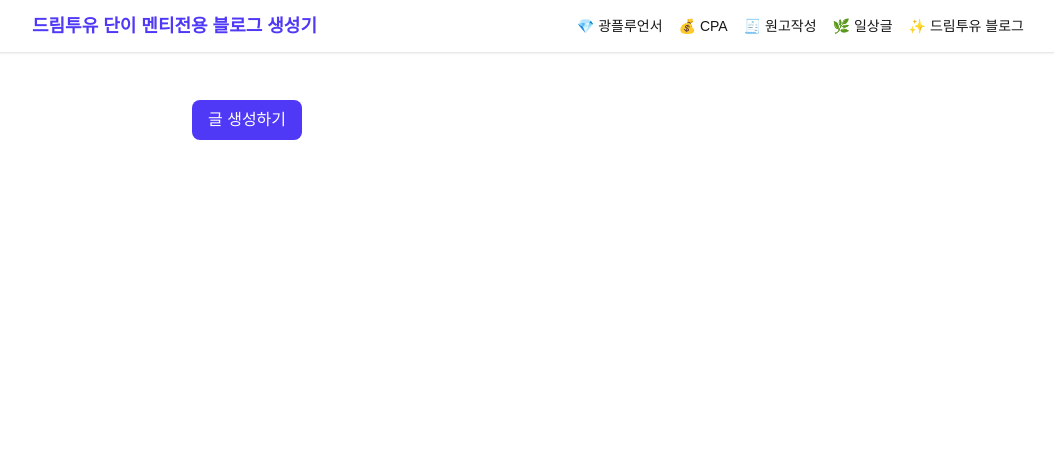
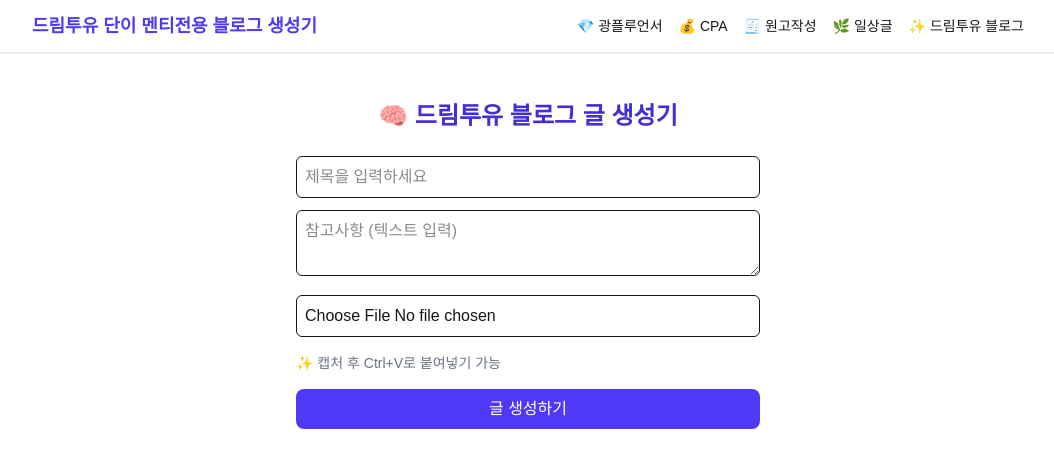
Before and after one commit to tlsel96-stack/dreamtoyou, a Next.js app: page /dreamtoyou/script in a window 1280 px wide. Shown: the top 468 px of the page, without its empty margins (112-1166 px from the left). Built offline with nearby package versions, Linux system fonts and the light colour scheme.

Commit message:
Update GeneratorTemplate.jsx

```diff
--- a/app/dreamtoyou/_common/GeneratorTemplate.jsx
+++ b/app/dreamtoyou/_common/GeneratorTemplate.jsx
@@ -1,16 +1,44 @@
 "use client";
-import { useState } from "react";
+import { useState, useEffect } from "react";
 
-export default function GeneratorTemplate({ selectedCategory, promptHandler, referenceText, title, images, countChars }) {
+export default function GeneratorTemplate({
+  selectedCategory,
+  promptHandler,
+  referenceText,
+  title,
+  images,
+  countChars,
+}) {
   const [loading, setLoading] = useState(false);
   const [ocrStatus, setOcrStatus] = useState("");
   const [result, setResult] = useState("");
   const [generatedTitle, setGeneratedTitle] = useState("");
   const [charCount, setCharCount] = useState(0);
+  const [localTitle, setLocalTitle] = useState(title || "");
+  const [localImages, setLocalImages] = useState(images || []);
+
+  // ✅ 캡처 붙여넣기 감지 기능
+  useEffect(() => {
+    const handlePaste = (e) => {
+      const items = e.clipboardData?.items;
+      if (!items) return;
+
+      for (const item of items) {
+        if (item.type.startsWith("image/")) {
+          const file = item.getAsFile();
+          setLocalImages([{ file }]);
+          alert("📸 이미지가 붙여넣기로 업로드되었습니다!");
+        }
+      }
+    };
+
+    window.addEventListener("paste", handlePaste);
+    return () => window.removeEventListener("paste", handlePaste);
+  }, []);
 
   // ✅ 글 생성
   const handleGenerate = async () => {
-    if (!title.trim()) {
+    if (!localTitle.trim()) {
       alert("제목을 입력해주세요!");
       return;
     }
@@ -20,27 +48,26 @@ export default function GeneratorTemplate({ selectedCategory, promptHandler, ref
     setGeneratedTitle("");
     setOcrStatus("준비 중...");
 
-    const dynamicTitlePrompt = title.includes("*****")
+    const dynamicTitlePrompt = localTitle.includes("*****")
       ? "제목의 ***** 부분을 문맥에 맞는 자연스러운 문장으로 완성해줘."
       : "";
 
     const prompt = `
 ${promptHandler}
 
-제목: ${title}
+제목: ${localTitle}
 참고사항: ${referenceText}
 ${dynamicTitlePrompt}
 `;
 
-    // ✅ FormData 생성
     const formData = new FormData();
     formData.append("prompt", prompt);
     formData.append("referenceText", referenceText);
-    formData.append("title", title);
+    formData.append("title", localTitle);
     formData.append("category", selectedCategory || "정보성");
 
-    if (images.length > 0) {
-      const file = images[0].file || images[0];
+    if (localImages.length > 0) {
+      const file = localImages[0].file || localImages[0];
       formData.append("image", file, "reference.png");
       console.log("🖼️ 이미지 전송 준비 완료:", file.name, file.type, file.size, "bytes");
       setOcrStatus("🧠 이미지 텍스트 인식 중...");
@@ -76,7 +103,7 @@ ${dynamicTitlePrompt}
       const content = data.result.trim();
       const [maybeTitle, ...rest] = content.split("\n");
       const cleanTitle =
-        maybeTitle.length < 80 ? maybeTitle : title.replace("*****", "");
+        maybeTitle.length < 80 ? maybeTitle : localTitle.replace("*****", "");
       const body = rest.join("\n").trim();
 
       setGeneratedTitle(cleanTitle);
@@ -93,11 +120,43 @@ ${dynamicTitlePrompt}
   };
 
   return (
-    <div className="p-6">
+    <div className="p-6 max-w-lg mx-auto">
+      <h1 className="text-2xl font-semibold text-center text-indigo-700 mb-6">
+        🧠 드림투유 블로그 글 생성기
+      </h1>
+
+      {/* ✅ 제목 입력칸 */}
+      <input
+        type="text"
+        placeholder="제목을 입력하세요"
+        value={localTitle}
+        onChange={(e) => setLocalTitle(e.target.value)}
+        className="w-full p-2 border rounded-md mb-3"
+      />
+
+      {/* ✅ 참고사항 입력 */}
+      <textarea
+        placeholder="참고사항 (텍스트 입력)"
+        defaultValue={referenceText}
+        className="w-full p-2 border rounded-md mb-3"
+      />
+
+      {/* ✅ 이미지 업로드 */}
+      <input
+        type="file"
+        accept="image/*"
+        onChange={(e) => setLocalImages(Array.from(e.target.files))}
+        className="w-full border p-2 rounded-md mb-4"
+      />
+      <p className="text-sm text-gray-500 mb-4">
+        ✨ 캡처 후 Ctrl+V로 붙여넣기 가능
+      </p>
+
+      {/* ✅ 글 생성 버튼 */}
       <button
         onClick={handleGenerate}
         disabled={loading}
-        className="bg-indigo-600 text-white px-4 py-2 rounded-lg hover:bg-indigo-700"
+        className="w-full bg-indigo-600 text-white px-4 py-2 rounded-lg hover:bg-indigo-700"
       >
         {loading ? "생성 중..." : "글 생성하기"}
       </button>
```
